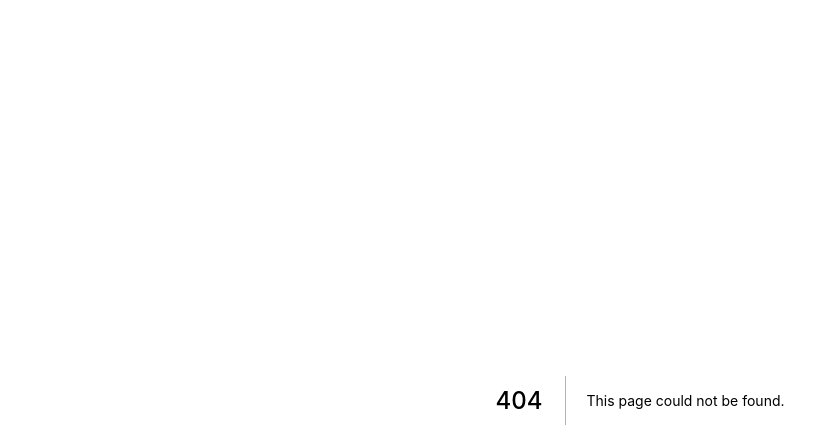
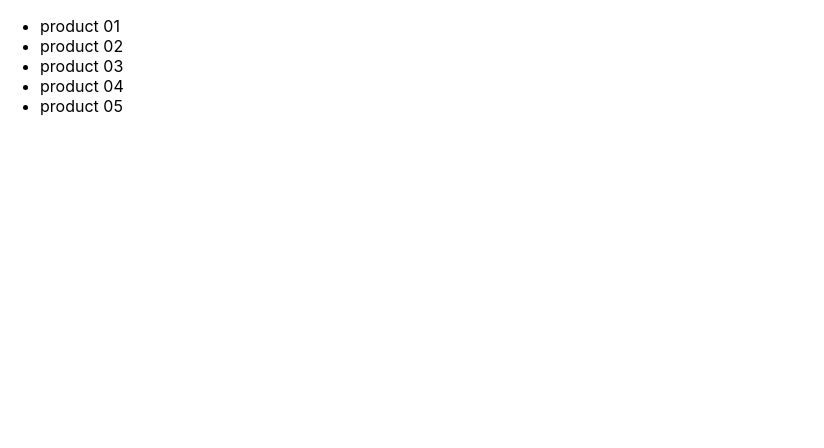
Before and after one commit to carvalhoviniciusluiz/eng-houpa-frontend, a Next.js app: page /products in a window 1280 px wide. Before the commit this address had no page. Shown: the top 448 px of the page, without its empty margins (0-824 px from the left). Built offline with nearby package versions, Linux system fonts and the light colour scheme.

Commit message:
feat: add products prototype

```diff
--- /dev/null
+++ b/src/app/main/factories/decorators/index.ts
@@ -0,0 +1 @@
+export * from './authentication-decorator-factory';
--- a/src/app/main/factories/pages/login/login-factory.tsx
+++ b/src/app/main/factories/pages/account/login/login-factory.tsx
@@ -1,5 +1,5 @@
+import { makeAuthenticationDecorator } from "~/app/main/factories/decorators";
 import { Login } from "~/app/presentation/pages";
-import { makeAuthenticationDecorator } from "../../decorators/authentication-decorator-factory";
 import { makeLoginValidation } from "./login-validation-factory";
 
 export const makeLogin = () => {
--- a/src/app/main/factories/pages/register/register-factory.tsx
+++ b/src/app/main/factories/pages/account/register/register-factory.tsx
@@ -1,5 +1,5 @@
+import { makeRemoteRegister } from "~/app/main/factories/usecases"
 import { Register } from "~/app/presentation/pages"
-import { makeRemoteRegister } from "../../usecases"
 import { makeRegisterValidation } from "./register-validation-factory"
 
 
--- a/src/app/main/factories/pages/index.ts
+++ b/src/app/main/factories/pages/index.ts
@@ -1,2 +1,3 @@
-export * from './login/login-factory';
-export * from './register/register-factory';
+export * from './account/login/login-factory';
+export * from './account/register/register-factory';
+export * from './product/list/list-factory';
--- /dev/null
+++ b/src/app/main/factories/pages/product/list/list-factory.tsx
@@ -0,0 +1,7 @@
+import { ProductList } from "~/app/presentation/pages";
+
+export const makeProductList = () => {
+  return (
+    <ProductList />
+  )
+}
--- a/src/app/presentation/pages/index.ts
+++ b/src/app/presentation/pages/index.ts
@@ -1,2 +1,3 @@
 export { default as Login } from './account/login/login';
 export { default as Register } from './account/register/register';
+export { default as ProductList } from './product/list/list';
--- /dev/null
+++ b/src/app/presentation/pages/product/list/list.tsx
@@ -0,0 +1,11 @@
+export default function ProductList({ list }: any) {
+  return (
+    <ul>
+      <li>product 01</li>
+      <li>product 02</li>
+      <li>product 03</li>
+      <li>product 04</li>
+      <li>product 05</li>
+    </ul>
+  )
+}
--- /dev/null
+++ b/src/pages/products/index.ts
@@ -0,0 +1,5 @@
+import { makeProductList } from "~/app/main/factories/pages";
+
+export default function ProductListPage() {
+  return makeProductList()
+}
```
Also changed, not shown: src/app/main/factories/pages/account/login/login-validation-factory.ts (renamed from src/app/main/factories/pages/login/login-validation-factory.ts), src/app/main/factories/pages/account/register/register-validation-factory.ts (renamed from src/app/main/factories/pages/register/register-validation-factory.ts), src/app/presentation/pages/product/list/list.scss (added).
